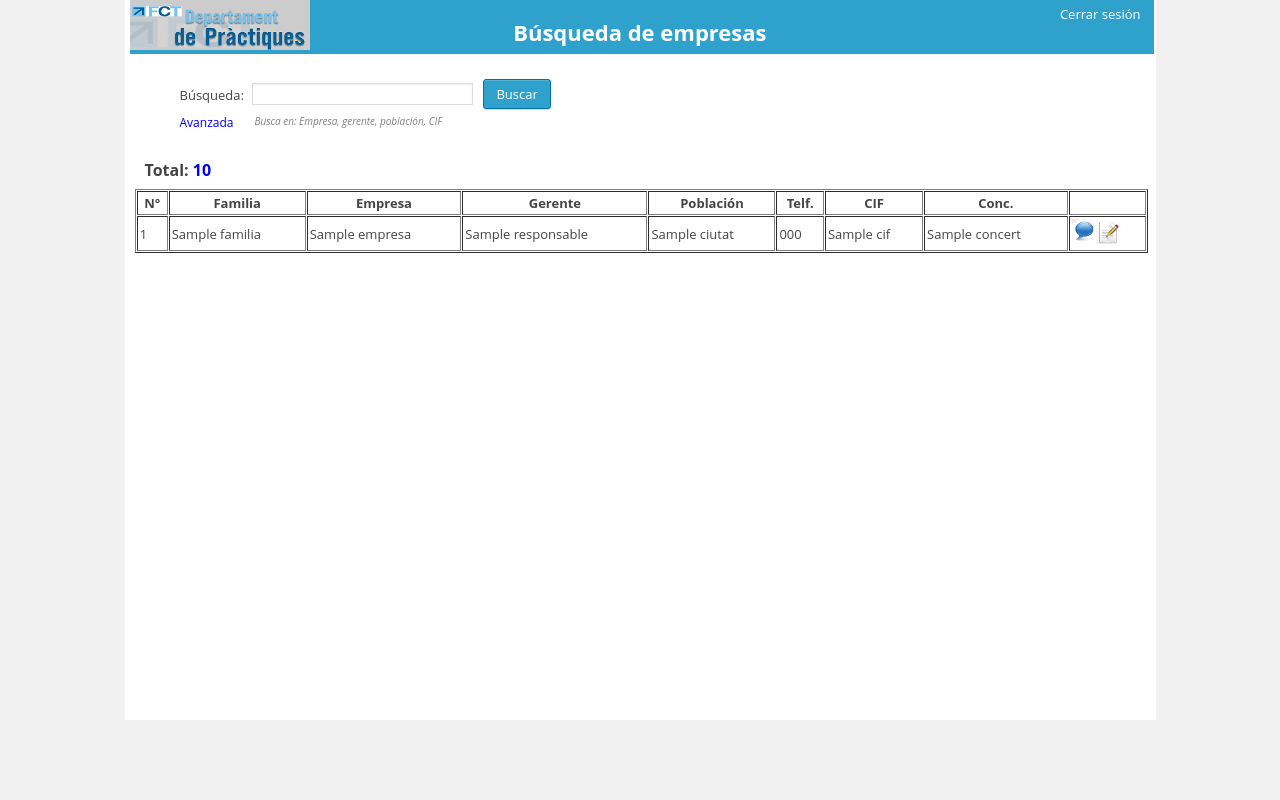
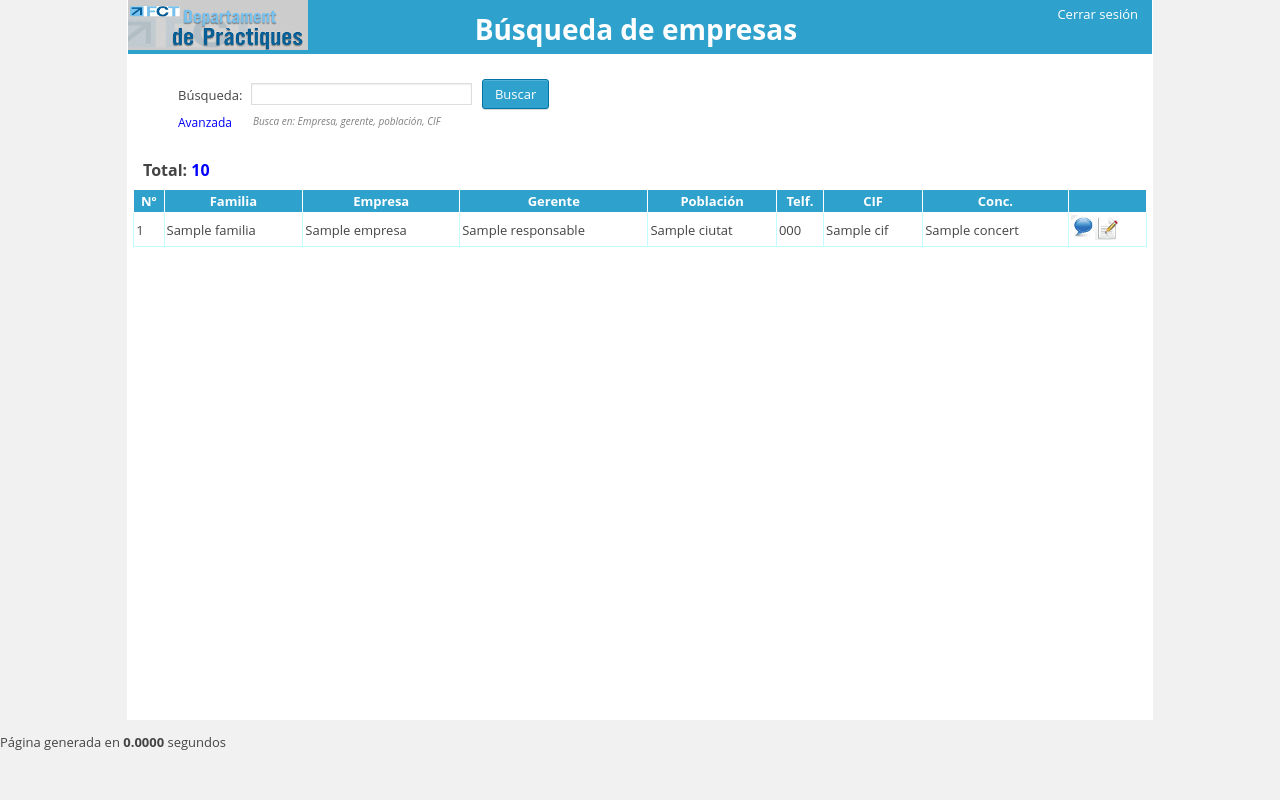
Before and after one commit to eduardomillan/CotesFCT, a CodeIgniter app: template application/views/empresas.php in a window 1280 px wide. Run offline with CodeIgniter, Linux system fonts and the light colour scheme; the template is opened without the code that fills it: most values are stand-ins (such as "Sample title", 1, 10 or a date in 2020).

Commit message:
Remate página búsqueda empresas y maquetado

```diff
--- a/application/controllers/empresas.php
+++ b/application/controllers/empresas.php
@@ -37,7 +37,7 @@ class Empresas extends CI_Controller {
 			$searchtext = $this->input->post('searchtext');
 		}
 
-		if (empty($searchtext)) {
+		if (!strlen($searchtext)) {
 			//Do nothing
 		} else {
 			//Configuración de la paginación
@@ -91,7 +91,7 @@ class Empresas extends CI_Controller {
 		$data['familiaslist'] = $this->empm->listFamilias();
 
 
-		if (empty($searchtext) && empty($searchfamilia) && empty($searchconcert)) {
+		if (!strlen($searchtext) && !strlen($searchfamilia) && !strlen($searchconcert)) {
 			//Do nothing
 		} else {
 			//Configuración de la paginación
--- a/application/models/empresamodel.php
+++ b/application/models/empresamodel.php
@@ -54,15 +54,15 @@ class EmpresaModel extends CI_Model {
 
 		$this->db->where('id >', 0);
 
-		if (!empty($param)) {
+		if (strlen($param)) {
 			$this->db->where("(lower(empresa) like '%$param%'", NULL, FALSE);
 			$this->db->or_where("lower(responsable) like '%$param%'", NULL, FALSE);
 			$this->db->or_where("lower(ciutat) like '%$param%'", NULL, FALSE);
 			$this->db->or_where("lower(cif) like '%$param%')", NULL, FALSE);
 		}
 
-		if (!empty($familia)) $this->db->where("familia", $familia);
-		if (!empty($concert)) $this->db->where("concert", $concert);
+		if (strlen($familia)) $this->db->where("familia", $familia);
+		if (strlen($concert)) $this->db->where("concert", $concert);
 
 		$this->db->order_by('familia,empresa');
 
--- a/application/views/empresas.php
+++ b/application/views/empresas.php
@@ -9,7 +9,7 @@
 
 	<div id="container">
 		<?php $this->load->view('top');?>
-		<h2>Búsqueda de empresas</h2>
+		<h1>Búsqueda de empresas</h1>
 		<div id="search">
 
 			<?php
@@ -116,5 +116,6 @@
 		?>
 		</div>
 	</div>
+	<?php $this->load->view('footer'); ?>
 </body>
 </html>
--- /dev/null
+++ b/application/views/footer.php
@@ -0,0 +1 @@
+<p class="footer">Página generada en <strong>{elapsed_time}</strong> segundos</p>
--- a/application/views/styles/search.css.php
+++ b/application/views/styles/search.css.php
@@ -23,14 +23,14 @@
 	height: 90%;
 	margin: 0 auto; /* Centrar */
 	background-color: white;
-	padding-left: 5px;
-	padding-right: 2px;
+	padding-left: 1px;
+	padding-right: 1px;
 	position: relative;
 }
-#container h2 {
-	font-size: 22px;
+#container h1 {
+	font-size: 28px;
 	position: absolute;
-	top: 5px;
+	top: 1px;
 	width: 99%;
 	color: white;
 	text-align: center;
@@ -66,6 +66,24 @@
 }
 #dataTable table {
 	width: 99%;
+	border-collapse: collapse;
+	border-color: #7FE3EB;
+}
+#dataTable table th {
+	color: white;
+	text-align: center;
+	background: #2EA2CC;
+	border-color: white;
+}
+#dataTable table tr:hover {
+  background: #97F9FF;
+}
+#dataTable table td {
+	max-width: 200px;
+    white-space: nowrap;
+	overflow: hidden;
+	text-overflow: ellipsis;
+	border-color: #C2FCFF;
 }
 #pagination {
 	margin-top: 10px;
```
